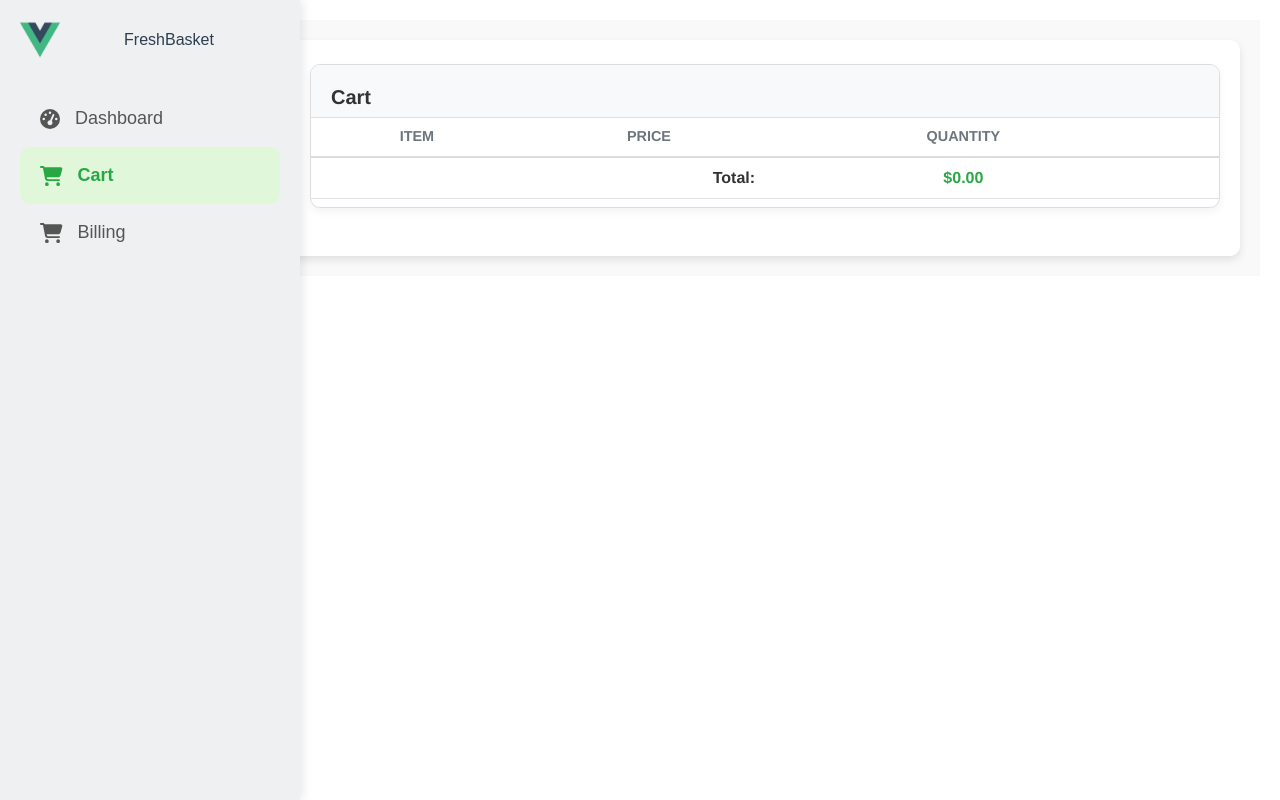
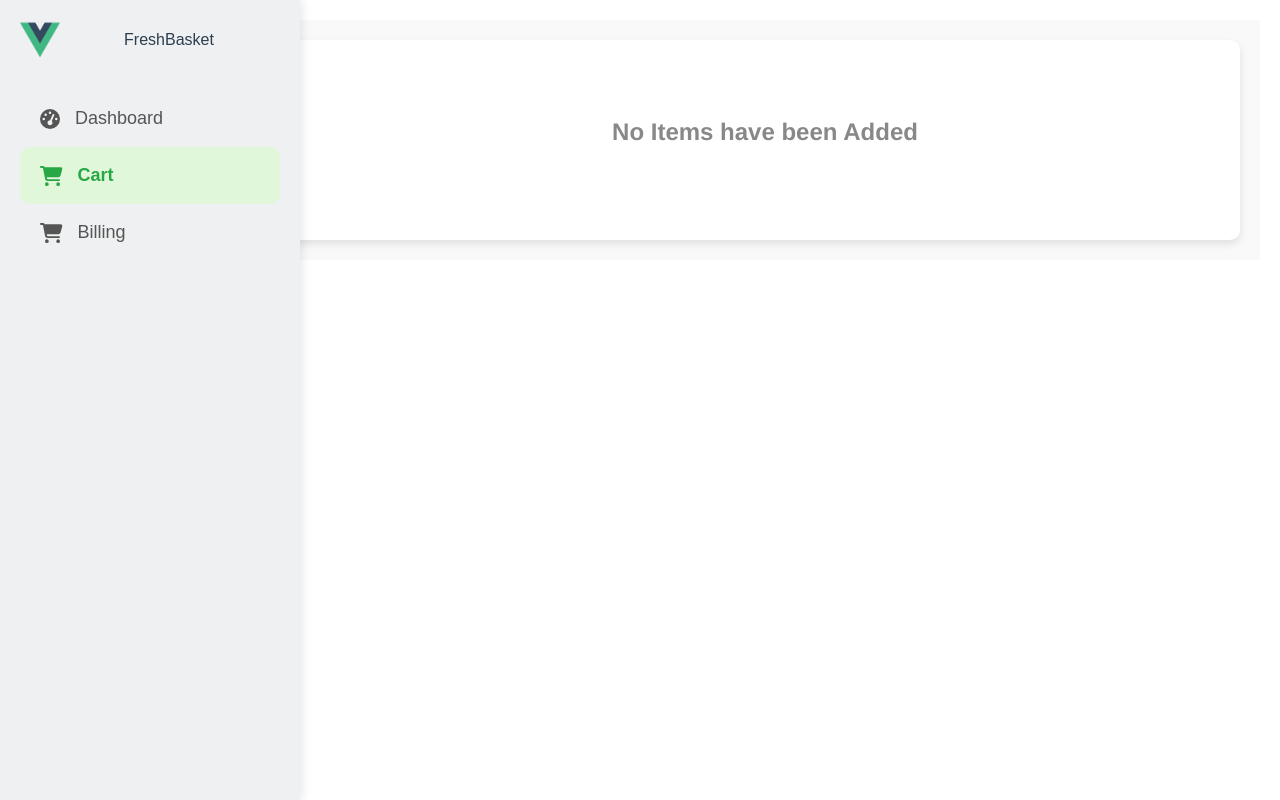
Before and after one commit to manuj55/PantryPal, a Vue app in the folder frontend/: page /cart in a window 1280 px wide. Built offline with nearby package versions, Linux system fonts and the light colour scheme.

Commit message:
feat(ui): add 'No results found' and 'No items added' messages

```diff
--- a/frontend/src/views/Cart.vue
+++ b/frontend/src/views/Cart.vue
@@ -3,12 +3,17 @@
       <div class="py-4 container-fluid">
         <div class="row justify-content-center">
           <div class="col-12">
+            <div v-if="cartItems.length > 0">
             <Tables
               :products="cartItems"
               @increase-quantity="increaseQuantity"
               @decrease-quantity="decreaseQuantity"
               @remove-item="removeProduct"
             />
+          </div>
+          <div v-else class="no-items">
+            <p>No Items have been Added</p>
+          </div>
           </div>
         </div>
       </div>
@@ -71,6 +76,15 @@
     box-shadow: 0 4px 8px rgba(0, 0, 0, 0.1);
   }
 
+  .no-items {
+  text-align: center;
+  font-size: 1.5rem;
+  color: #888;
+  font-weight: bold;
+  padding: 50px 0;
+}
+
+
   @media (max-width: 992px) {
     .container-fluid {
       max-width: 900px;
--- a/frontend/src/views/DashBoard.vue
+++ b/frontend/src/views/DashBoard.vue
@@ -18,7 +18,7 @@
             </select>
           </div>
 
-          <div class="row row-cols-1 row-cols-sm-2 row-cols-md-3 row-cols-lg-4 g-4">
+          <div v-if="filteredProducts.length > 0" class="row row-cols-1 row-cols-sm-2 row-cols-md-3 row-cols-lg-4 g-4">
             <div v-for="(product, index) in filteredProducts" :key="index" class="col">
               <ProductCard
               :product="product"
@@ -28,6 +28,11 @@
               />
             </div>
           </div>
+
+          <div v-else class="no-results">
+            <p>No results found</p>
+          </div>
+
         </div>
       </div>
     </div>
```
